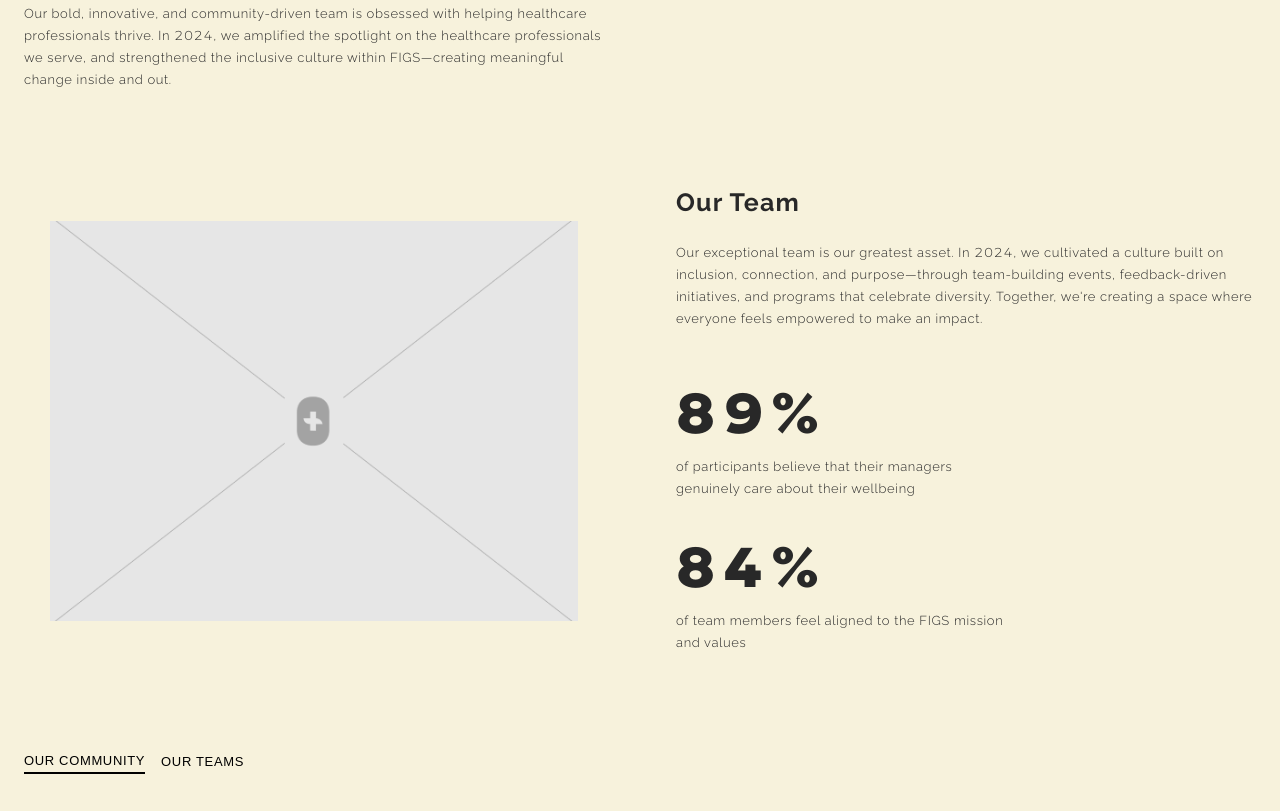
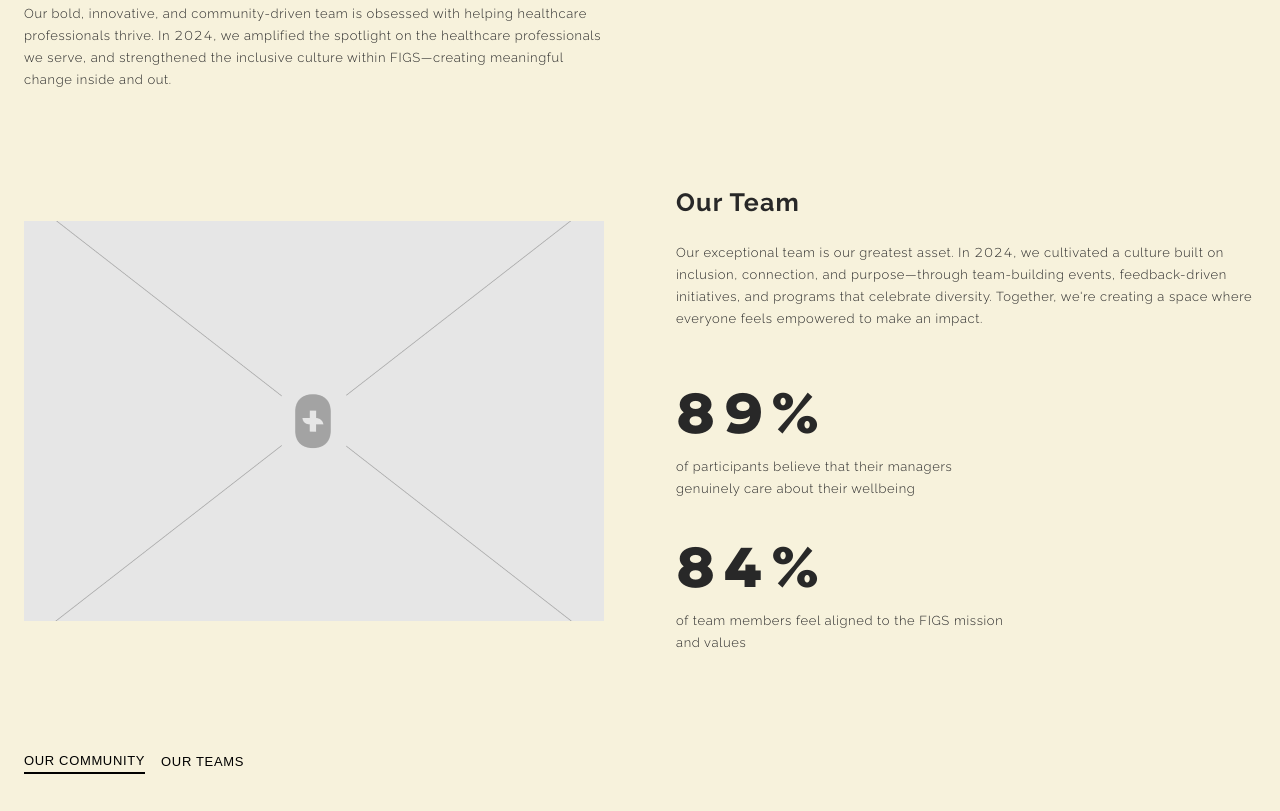
Before and after one commit to progress-labs/figs-landing, a plain HTML site: page index.html in a window 1280 px wide. Shown: the part 4114-4925 px from the top of the page. Drawn offline with Linux system fonts and the light colour scheme.

Commit message:
feat(people): update numbers section styles
- Align people numbers section styles with product section
- Update image container and map styles
- Remove frame class from people numbers map
- Adjust spacing and layout for better consistency

```diff
--- a/index.html
+++ b/index.html
@@ -538,7 +538,7 @@
 
         <div class="people__numbers">
           <div class="people__numbers-map-container">
-            <img src="images/people 50/img.png" alt="People worldwide" class="people__numbers-map frame frame-1">
+            <img src="images/people 50/img.png" alt="People worldwide" class="people__numbers-map">
           </div>
           <div class="people__numbers-content">
             <p class="people__numbers-title">Our Team</p>
@@ -731,7 +731,7 @@
           <div class="product__numbers-content">
             <p class="product__numbers-title">Engineered for Performance</p>
             <p class="product__numbers-description">
-              Our scrubwear is built to perform in demanding environments — because healthcare happens everywhere. We’ve adapted workwear-grade fabrics, adding antimicrobial, moisture-wicking, and stain-release finishes to ensure durability, comfort, and function.
+              Our scrubwear is built to perform in demanding environments — because healthcare happens everywhere. We've adapted workwear-grade fabrics, adding antimicrobial, moisture-wicking, and stain-release finishes to ensure durability, comfort, and function.
             </p>
             <div class="product__numbers-stats">
               <div class="product__numbers-stat">
--- a/styles/styles.css
+++ b/styles/styles.css
@@ -774,6 +774,8 @@
     margin-bottom: 0;
     max-width: 580px;
     align-self: center;
+    height: 100%;
+    min-height: 400px;
   }
 
   .purpose__numbers-title {
@@ -785,6 +787,12 @@
     max-height: 400px;
     width: 100%;
     object-fit: contain;
+  }
+
+  .people__numbers-map {
+    height: 100%;
+    width: 100%;
+    object-fit: cover;
   }
 }
 
@@ -1236,20 +1244,15 @@
   width: 100%;
   height: auto;
   position: relative;
+  margin-bottom: 24px;
   display: flex;
   align-items: center;
-  justify-content: center;
 }
 
 .people__numbers-map {
-  position: absolute;
-  top: 0;
-  left: 0;
-  width: 100%;
-  height: 100%;
-  position: static;
   width: 100%;
   height: auto;
+  object-fit: cover;
 }
 
 .people__numbers-title {
@@ -1342,6 +1345,12 @@
 
   .people__numbers-stats {
     max-width: 343px;
+  }
+
+  .people__numbers-map {
+    height: 100%;
+    width: 100%;
+    object-fit: cover;
   }
 }
 
```
Lines whose indentation alone changed are shown as unchanged.
